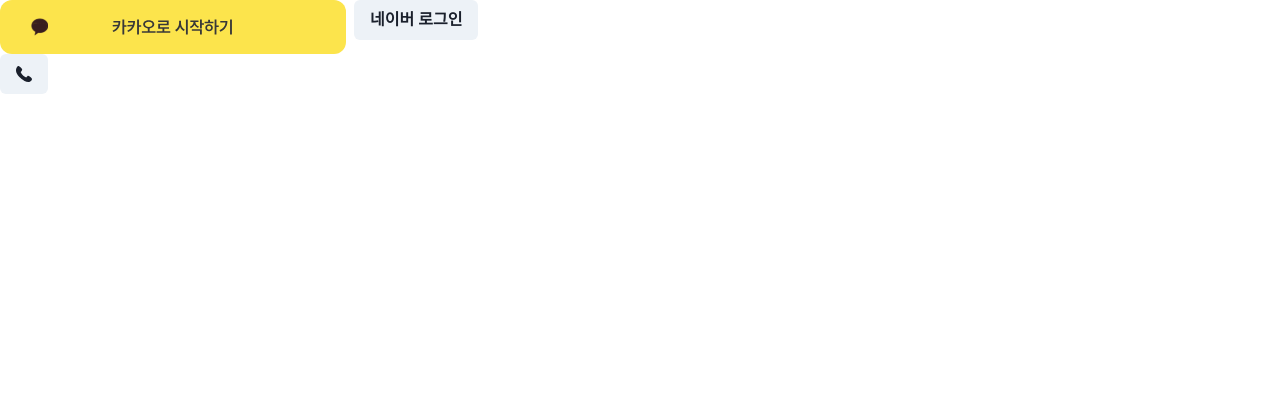
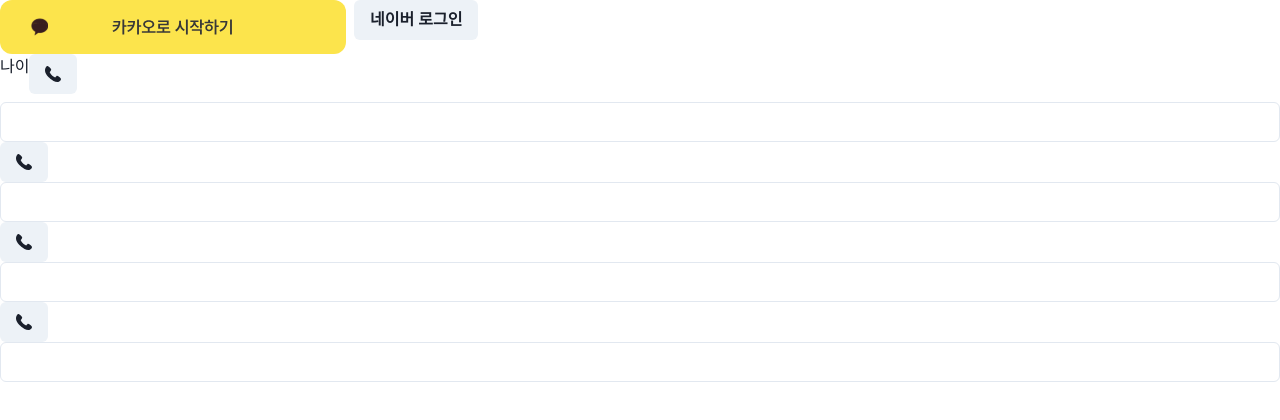
Before and after one commit to foodteacher/FoodTeacherV2-FE, a Next.js app: page / in a window 1280 px wide. Shown: the top 420 px of the page. Built offline with nearby package versions, Linux system fonts and the light colour scheme.

Commit message:
fix(window) : ssr window 객체 처리
Refs:[#9]

```diff
--- a/app/(featured-slice)/features/stt/hooks.ts
+++ b/app/(featured-slice)/features/stt/hooks.ts
@@ -0,0 +1,53 @@
+import { useState } from "react";
+import "regenerator-runtime/runtime";
+
+export interface UseSttType {
+  transcript: string;
+  listening: boolean;
+  startListening: () => void;
+  stopListening: () => void;
+}
+
+export const useStt = (): UseSttType => {
+  const [transcript, setTranscript] = useState("");
+  const [listening, setListening] = useState(false);
+  let recognition: any;
+
+  if (typeof window !== "undefined") {
+    recognition = new window.webkitSpeechRecognition();
+  }
+
+  const startListening = () => {
+    if (recognition) {
+      recognition.start();
+      setListening(true);
+    }
+  };
+
+  const stopListening = () => {
+    if (recognition) {
+      recognition.stop();
+      setListening(false);
+    }
+  };
+
+  if (recognition) {
+    recognition.onresult = (event: any) => {
+      setListening(false);
+
+      const result = event.results[0][0].transcript;
+      setTranscript(result);
+    };
+
+    recognition.onend = () => {
+      setListening(false);
+    };
+  }
+
+  return {
+    transcript,
+    listening,
+    startListening,
+    stopListening,
+  };
+};
--- a/app/(featured-slice)/features/stt/ui/SttButton.tsx
+++ b/app/(featured-slice)/features/stt/ui/SttButton.tsx
@@ -1,32 +1,14 @@
 "use client";
-import { Box, ButtonGroup } from "@chakra-ui/react";
 
-import "regenerator-runtime/runtime";
-import SpeechRecognition, {
-  useSpeechRecognition,
-} from "react-speech-recognition";
 import { Button } from "@/app/(featured-slice)/shared/UI";
 import { PhoneIcon } from "@chakra-ui/icons";
+import { useStt } from "../hooks";
 
-const SttForm = () => {
-  const {
-    transcript,
-    listening,
-    resetTranscript,
-    browserSupportsSpeechRecognition,
-  } = useSpeechRecognition();
-
-  const startListening = () => {
-    SpeechRecognition.startListening({ continuous: false });
-  };
-
-  const stopListening = () => {
-    SpeechRecognition.stopListening();
-  };
+const SttButton = () => {
+  const { listening, startListening, stopListening } = useStt();
 
   return (
-    <Box>
-      <ButtonGroup display={"flex"}>
+    <>
       {!listening ? (
         <Button onClick={() => startListening()}>
           <PhoneIcon />
@@ -39,9 +21,8 @@ const SttForm = () => {
           Stop
         </Button>
       )}
-      </ButtonGroup>
-    </Box>
+    </>
   );
 };
 
-export default SttForm;
+export default SttButton;
--- /dev/null
+++ b/app/(featured-slice)/features/stt/ui/SttFormItem.tsx
@@ -0,0 +1,57 @@
+"use client";
+import { ReactNode, createContext, useContext } from "react";
+import { UseSttType, useStt } from "../hooks";
+import { Button } from "@/app/(featured-slice)/shared/UI";
+import { PhoneIcon } from "@chakra-ui/icons";
+import Input from "@/app/(featured-slice)/shared/UI/Input/Input";
+
+export const SttContext = createContext<UseSttType>({
+  listening: false,
+  startListening: () => {},
+  stopListening: () => {},
+  transcript: "",
+});
+
+const SttFormItem = ({ children }: { children?: ReactNode }) => {
+  const { listening, startListening, stopListening, transcript } = useStt();
+
+  return (
+    <SttContext.Provider
+      value={{ listening, startListening, stopListening, transcript }}
+    >
+      {children}
+    </SttContext.Provider>
+  );
+};
+
+const SttButton = () => {
+  const { listening, startListening, stopListening } =
+    useContext<UseSttType>(SttContext);
+
+  return (
+    <>
+      {!listening ? (
+        <Button onClick={() => startListening()}>
+          <PhoneIcon />
+        </Button>
+      ) : (
+        <Button onClick={() => stopListening()}>Stop</Button>
+      )}
+    </>
+  );
+};
+
+const SttInput = () => {
+  const context = useContext(SttContext);
+
+  return (
+    <>
+      <Input defaultValue={context?.transcript} />
+    </>
+  );
+};
+
+SttFormItem.SttButton = SttButton;
+SttFormItem.sttInput = SttInput;
+
+export default SttFormItem;
--- a/app/(featured-slice)/shared/UI/Button/Button.tsx
+++ b/app/(featured-slice)/shared/UI/Button/Button.tsx
@@ -1,4 +1,3 @@
-import React from "react";
 import { Button as ChakraButton } from "@chakra-ui/button";
 import { ButtonProps } from "@chakra-ui/react";
 
--- /dev/null
+++ b/app/(featured-slice)/shared/UI/Input/Input.tsx
@@ -0,0 +1,8 @@
+import { InputProps } from "@chakra-ui/react";
+import { Input as ChakraInput } from "@chakra-ui/react";
+
+const Input = ({ ...props }: InputProps) => {
+  return <ChakraInput {...props} />;
+};
+
+export default Input;
--- a/app/(featured-slice)/features/auth/ui/LoginForm.tsx
+++ b/app/(featured-slice)/widgets/Login/ui/LoginForm.tsx
@@ -2,7 +2,7 @@
 import { KaKaoButtonIcon } from "@/app/(featured-slice)/shared/UI";
 import { Box, Button, ButtonGroup, Flex } from "@chakra-ui/react";
 import React from "react";
-import { useSocialToken } from "../hooks";
+import { useSocialToken } from "../../../features/auth/hooks";
 
 const LoginForm = () => {
   const { signUpKakaoHandler, signUpNaverHandler } = useSocialToken();
--- /dev/null
+++ b/app/(featured-slice)/widgets/UserInfoForm.tsx/ui/UserInfoForm.tsx
@@ -0,0 +1,32 @@
+"use client";
+
+import SttButton from "@/app/(featured-slice)/features/stt/ui/SttButton";
+import SttItem from "@/app/(featured-slice)/features/stt/ui/SttFormItem";
+import { FormControl, FormLabel, Input, Text } from "@chakra-ui/react";
+
+const UserInfoForm = () => {
+  return (
+    <FormControl>
+      <FormLabel display={"flex"}>
+        <Text as={"label"}>나이</Text>
+        <SttButton />
+      </FormLabel>
+      <Input />
+
+      <SttItem>
+        <SttItem.SttButton />
+        <SttItem.sttInput />
+      </SttItem>
+      <SttItem>
+        <SttItem.SttButton />
+        <SttItem.sttInput />
+      </SttItem>
+      <SttItem>
+        <SttItem.SttButton />
+        <SttItem.sttInput />
+      </SttItem>
+    </FormControl>
+  );
+};
+
+export default UserInfoForm;
--- a/app/page.tsx
+++ b/app/page.tsx
@@ -1,18 +1,11 @@
-import dynamic from "next/dynamic";
-import LoginForm from "./(featured-slice)/features/auth/ui/LoginForm";
-import styles from "./page.module.css";
-const SttForm = dynamic(
-  () => import("./(featured-slice)/features/stt/ui/SttButton"),
-  {
-    ssr: false,
-  }
-);
+import LoginForm from "./(featured-slice)/widgets/Login/ui/LoginForm";
+import UserInfoForm from "./(featured-slice)/widgets/UserInfoForm.tsx/ui/UserInfoForm";
 
 export default function Home() {
   return (
     <main>
       <LoginForm />
-      <SttForm />
+      <UserInfoForm />
     </main>
   );
 }
```
Lines whose indentation alone changed are shown as unchanged.
